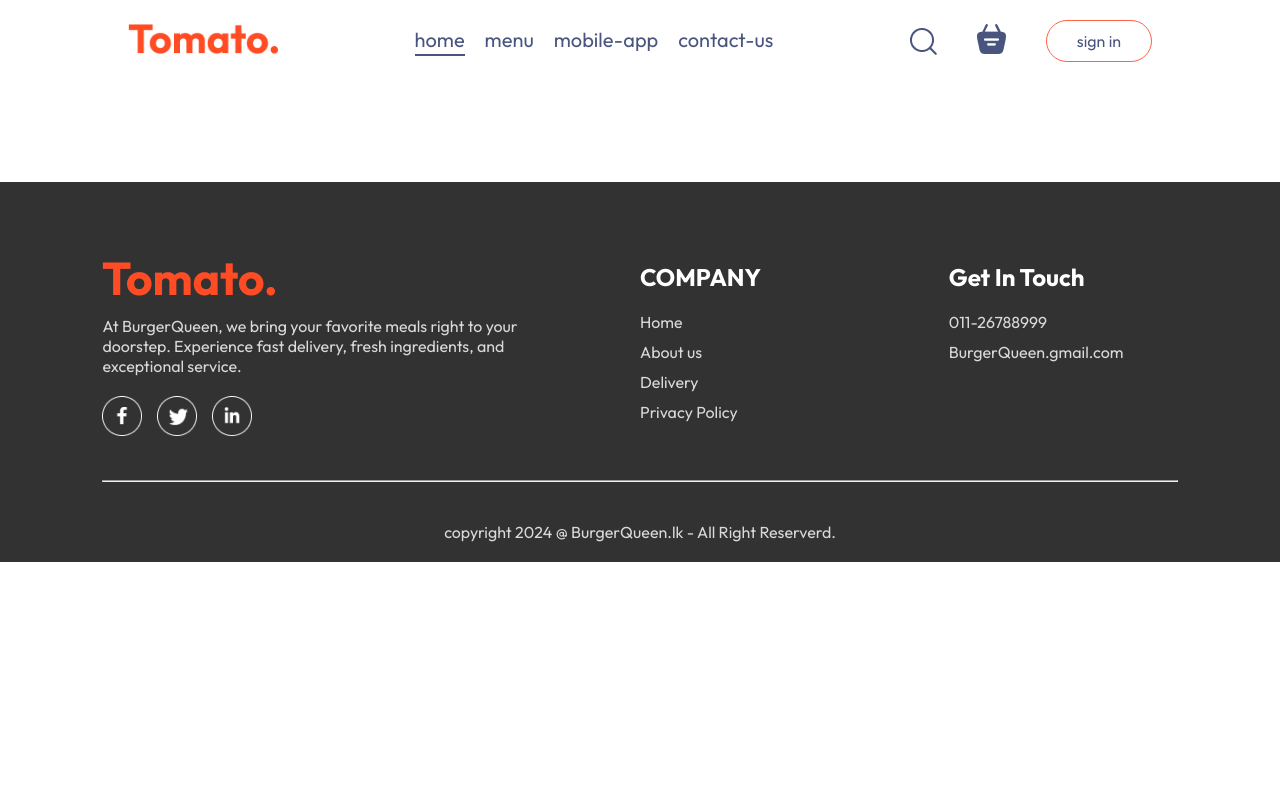
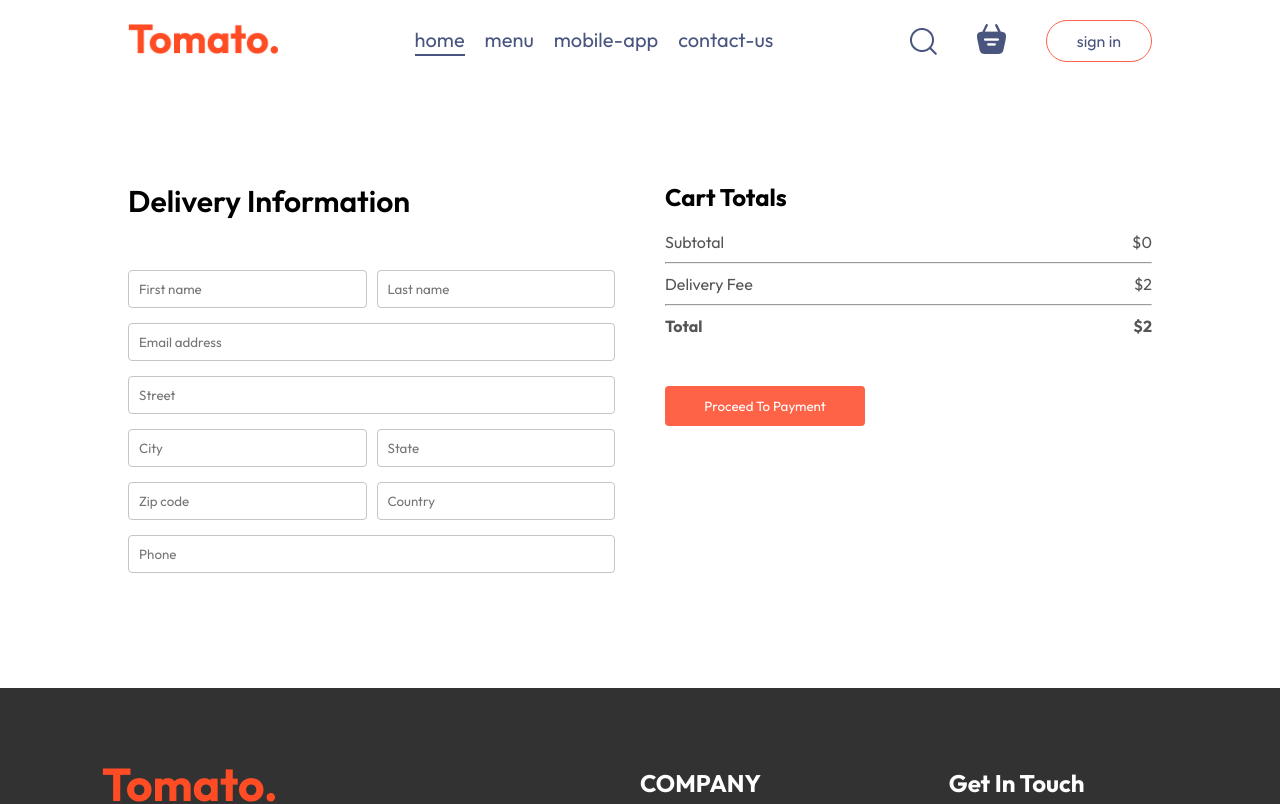
Before and after one commit to Burger-Queen-Food/Online-Food-Delivery-App, a React (Vite) app in the folder frontend/: page /order in a window 1280 px wide. Shown: the top 804 px of the page. Built offline with nearby package versions, Linux system fonts and the light colour scheme.

Commit message:
Delivery Form

```diff
--- a/frontend/src/pages/PlaceOrder/PlaceOrder.css
+++ b/frontend/src/pages/PlaceOrder/PlaceOrder.css
@@ -0,0 +1,41 @@
+.place-order {
+    display: flex;
+    align-items: start;
+    justify-content: space-between;
+    gap: 50px;
+    margin-top: 100px;
+}
+
+.place-order-left {
+    width: 100%;
+    max-width: max(30%, 500px);
+}
+
+.place-order-left .title {
+    font-size: 30px;
+    font-weight: 600;
+    margin-bottom: 50px;
+}
+
+.place-order-left input {
+    margin-bottom: 15px;
+    width: 100%;
+    padding: 10px;
+    border: 1px solid #c5c5c5;
+    border-radius: 4px;
+    outline-color: tomato;
+}
+
+.place-order-left .multi-fields {
+    display: flex;
+    gap: 10px;
+}
+
+.place-order-right {
+    width: 100%;
+    max-width: max(40%, 500px);
+}
+
+.place-order .cart-total button {
+    margin-top: 30px;
+}
--- a/frontend/src/pages/PlaceOrder/PlaceOrder.jsx
+++ b/frontend/src/pages/PlaceOrder/PlaceOrder.jsx
@@ -1,11 +1,53 @@
-import React from 'react'
+import React, { useContext } from 'react'
 import './PlaceOrder.css'
+import { StoreContext } from '../../context/StoreContext'
 
 const PlaceOrder = () => {
+
+  const { getTotalCartAmount } = useContext(StoreContext)
   return (
-    <div>
-
-    </div>
+    <form className='place-order'>
+      <div className="place-order-left">
+        <p className="title">Delivery Information</p>
+        <div className="multi-fields">
+          <input type="text" placeholder='First name' />
+          <input type="text" placeholder='Last name' />
+        </div>
+        <input type="email" placeholder='Email address' />
+        <input type="text" placeholder='Street' />
+        <div className="multi-fields">
+          <input type="text" placeholder='City' />
+          <input type="text" placeholder='State' />
+        </div>
+        <div className="multi-fields">
+          <input type="text" placeholder='Zip code' />
+          <input type="text" placeholder='Country' />
+        </div>
+        <input type="text" placeholder='Phone' />
+      </div>
+      <div className="place-order-right">
+        <div className="cart-total">
+          <h2>Cart Totals</h2>
+          <div>
+            <div className="cart-total-details">
+              <p>Subtotal</p>
+              <p>${getTotalCartAmount()}</p>
+            </div>
+            <hr />
+            <div className="cart-total-details">
+              <p>Delivery Fee</p>
+              <p>${2}</p>
+            </div>
+            <hr />
+            <div className="cart-total-details">
+              <b>Total</b>
+              <b>${getTotalCartAmount() + 2}</b>
+            </div>
+          </div>
+          <button >Proceed To Payment</button>
+        </div>
+      </div>
+    </form>
   )
 }
 
```
